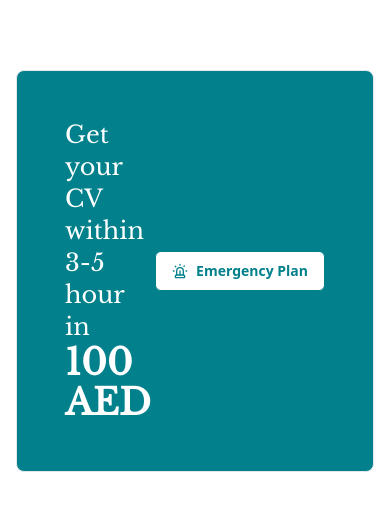
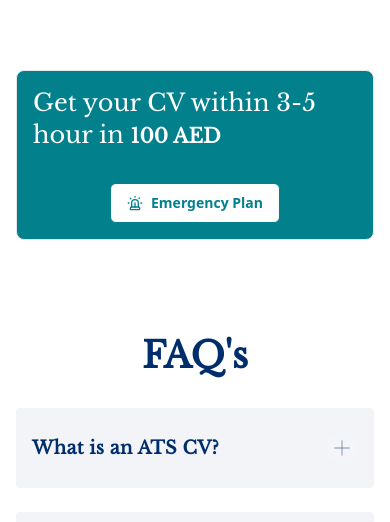
Before and after one commit to prasadJdev/dxb-resume-service, a Next.js app: page / in a window 390 px wide. Shown: the part 8023-8545 px from the top of the page. Built offline with nearby package versions, Linux system fonts and the light colour scheme.

Commit message:
Minor responsiveness checked

```diff
--- a/src/app/sections/pricing/Pricing.tsx
+++ b/src/app/sections/pricing/Pricing.tsx
@@ -95,7 +95,7 @@ function Pricing() {
             <CarouselItem id={offering.id} key={offering.id} className="md:basis-1/2 lg:basis-1/3 pl-2 md:pl-4">
               <div
                 className={cn(
-                  "flex flex-col gap-5 border border-[#d9d9d9] rounded-xl p-4 max-w-xs relative h-full",
+                  "flex flex-col justify-center gap-5 border border-[#d9d9d9] rounded-xl p-4 md:max-w-xs relative h-full",
                   offering.isRecommended && "bg-gray-100"
                 )}
               >
@@ -170,9 +170,9 @@ function Pricing() {
         </div>
       </Carousel>
 
-      <div className="border rounded-lg bg-secondary p-12 flex items-center justify-between w-full">
+      <div className="border rounded-lg bg-secondary md:p-12 p-4 flex flex-col gap-8 md:flex-row items-center justify-between w-full">
         <p className="text-white font-secondary text-2xl font-medium">
-          Get your CV within 3-5 hour in <strong className="font-bold text-4xl">100 AED</strong>
+          Get your CV within 3-5 hour in <strong className="font-bold lg:text-4xl text-xl">100 AED</strong>
         </p>
 
         <Button variant="outline1" className="text-secondary font-semibold">
```
